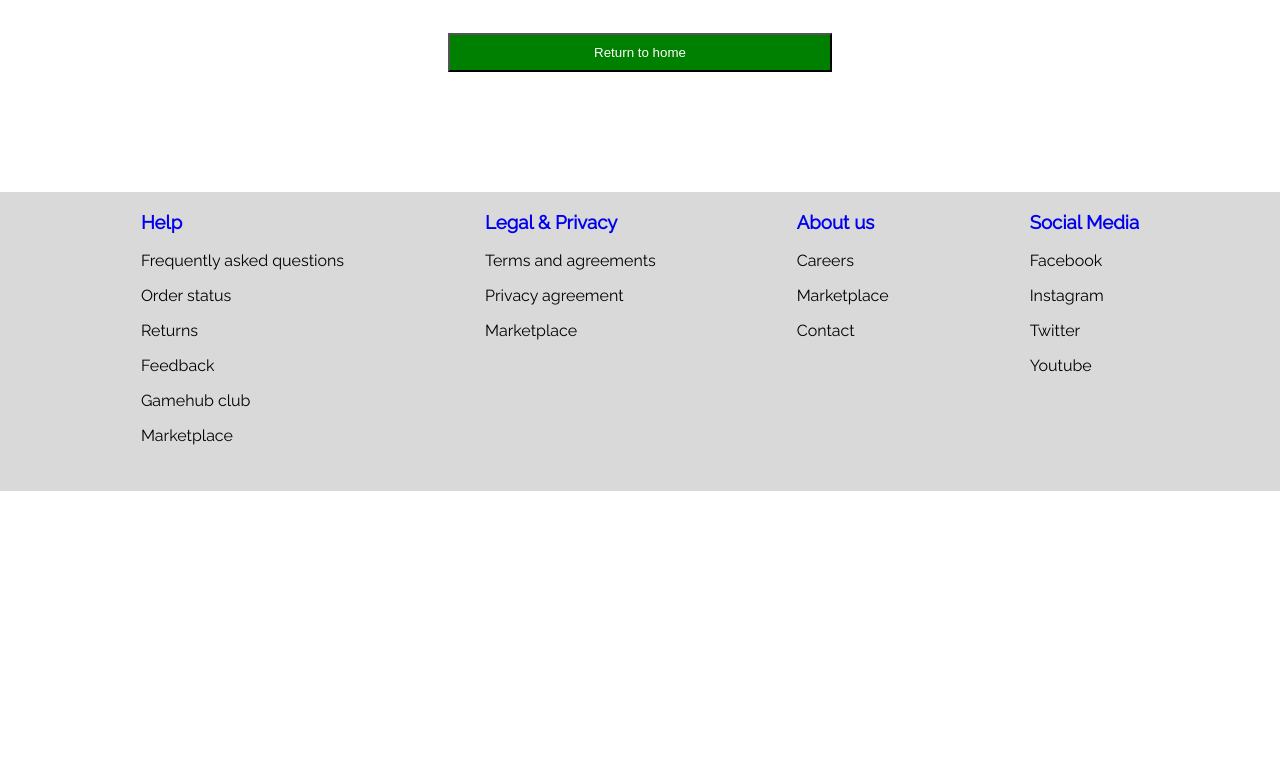
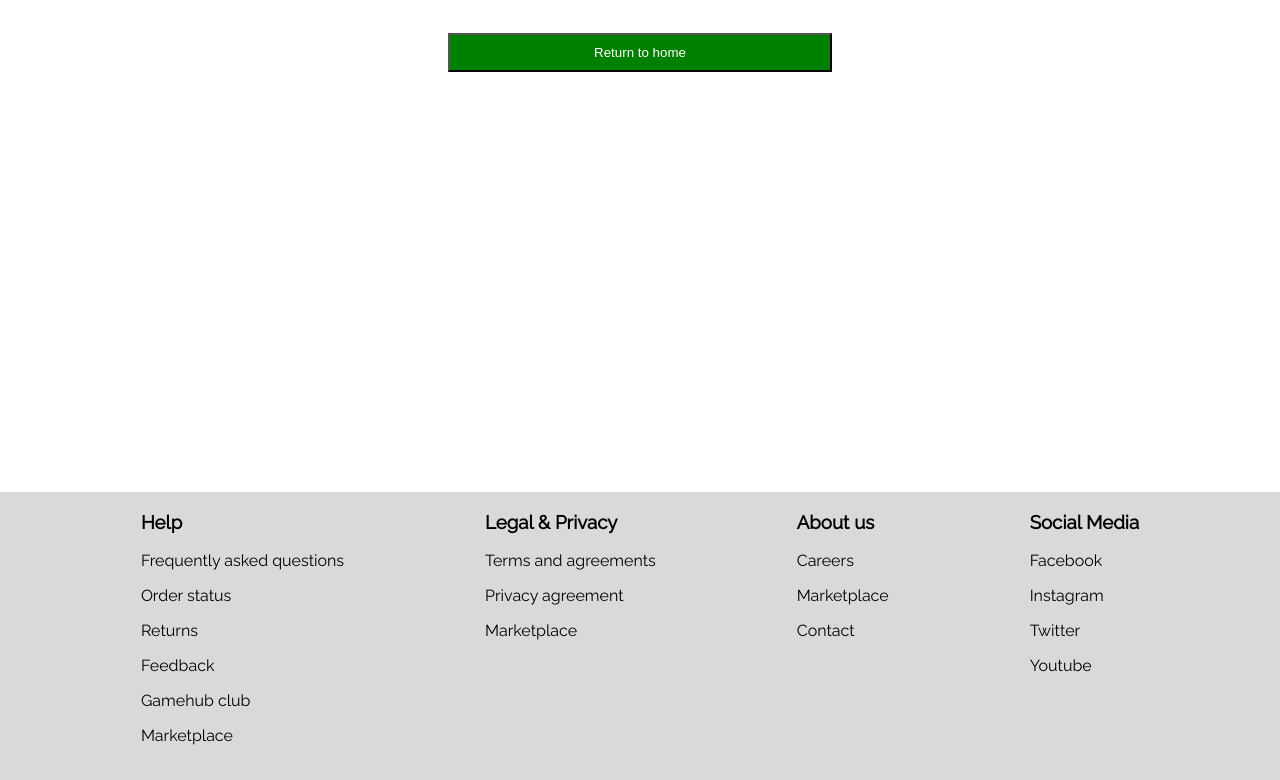
Before and after one commit to Barvand/Gamehub-CA-2.0, a plain HTML site: page complete.html in a window 1280 px wide. Shown: the part 532-1312 px from the top of the page. Before the commit the page ends 1023 px from the top, so only its background shows below. Drawn offline with Linux system fonts and the light colour scheme; a web font is replaced by a local one.

Commit message:
updated
das

```diff
--- a/complete.html
+++ b/complete.html
@@ -1,6 +1,6 @@
 <!DOCTYPE html>
 <head>
-    <title> Gamehub.com </title>
+
         <meta charset="UTF-8" />
         <meta http-equiv="X-UA-Compatible" content="IE=edge" >
         <meta name="viewport" content="width=device-width, initial-scale=1.0" >
@@ -53,7 +53,7 @@
     </header>
 
 
-    <main>
+    <body>
 
         <section class="Order-completed">
             <h1> Thank you for your order </h1>
@@ -63,10 +63,11 @@
             <p> If you have any questions regarding your order please call
                 +5555555 or send us an email at 555@gamehub.com </p>
 
-                <a href="index.html"> <button class="returnhome-btn"> Return to home </button>
+                <a href="index.html"> <button class="returnhome-btn"> Return to home </button> </a>
 
         </section>
 
+    </body>
 
 
 
--- a/styles.css
+++ b/styles.css
@@ -1270,12 +1270,12 @@ font-weight: 600;
     margin: auto;
     grid-template-columns: 1fr;
     text-align: center;
+    padding-bottom: 300px;
 
 }
 
 .Order-completed button {
 width: 60%;
-
 padding: 10px 15px;
 align-content: center;
 margin: 20px auto;
```
Also changed, not shown: about.html (+1 -1 lines), cart.html (+1 -1 lines), contact.html (+1 -1 lines), delivery.html (+1 -1 lines), games.html (+1 -1 lines), index.html (+1 -1 lines), product-page.html (+1 -1 lines).
